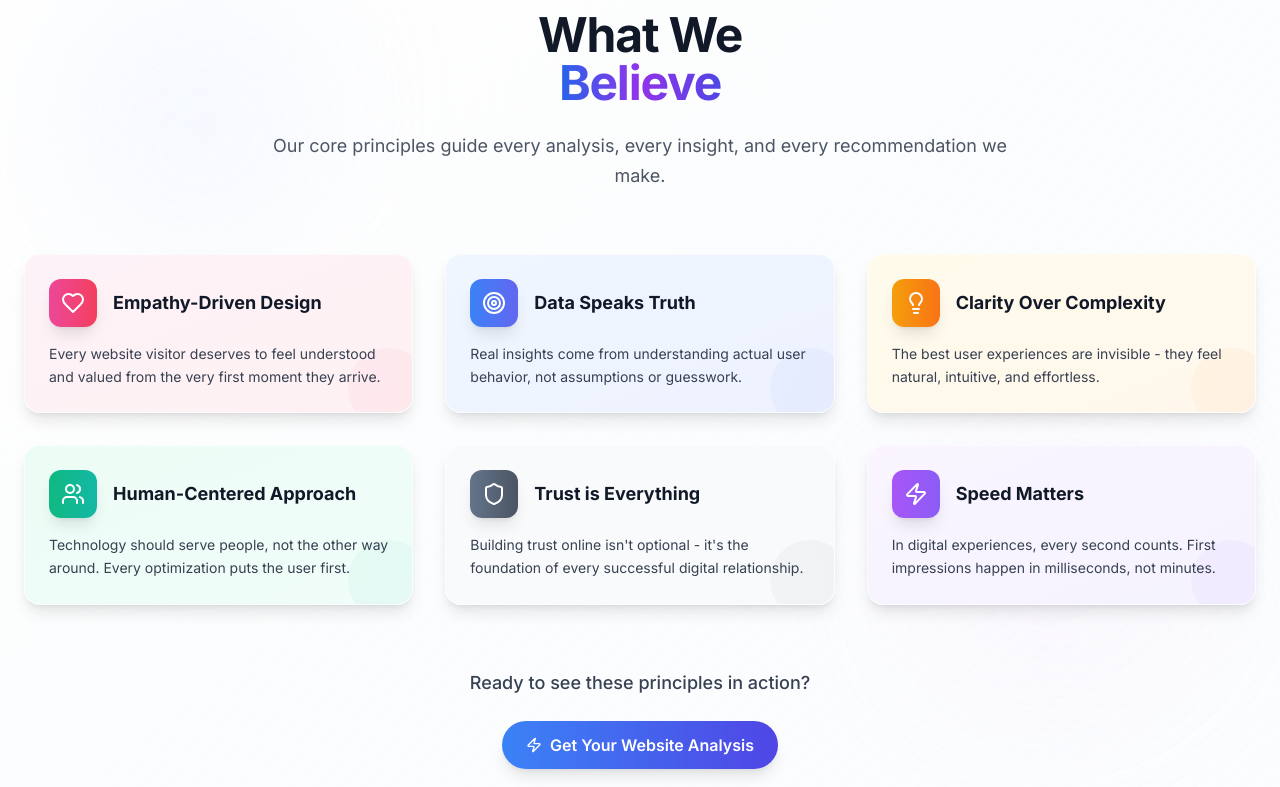
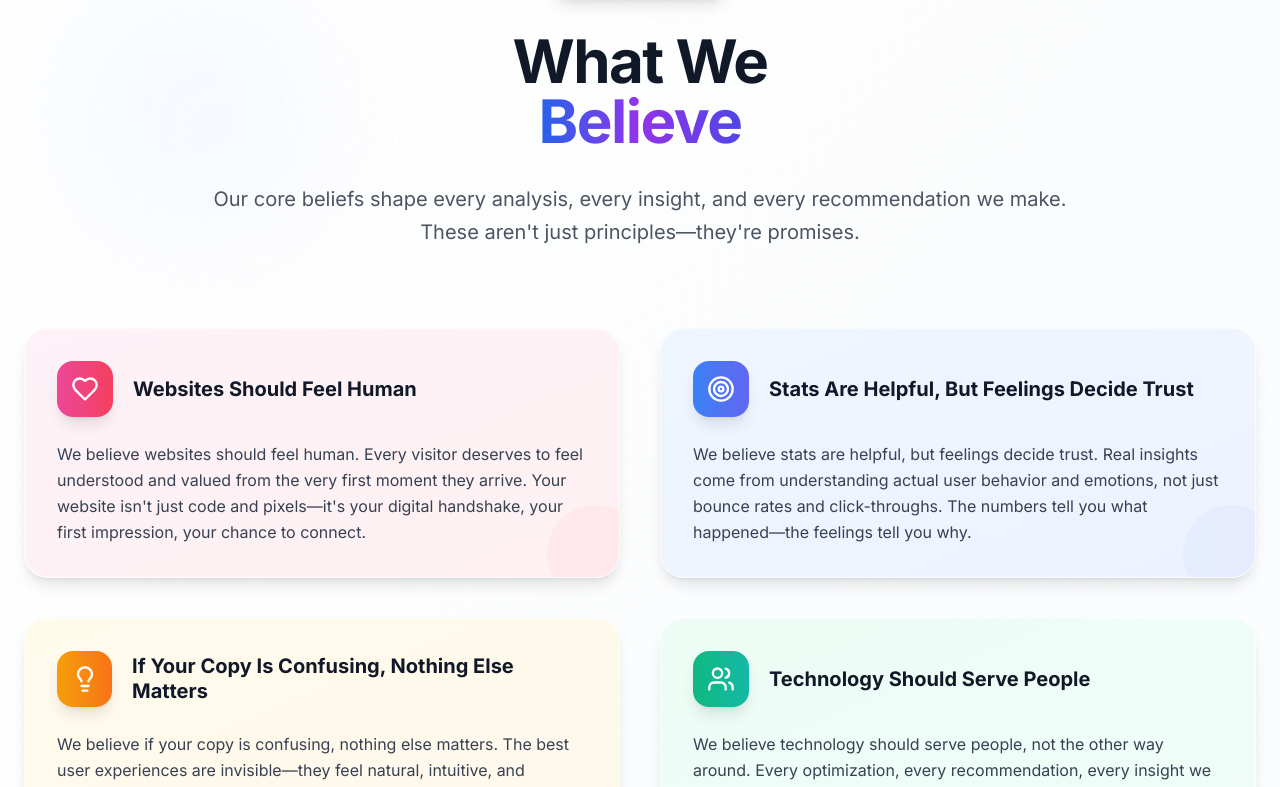
Before and after one commit to kluivstar/Insightoro-FE, a React (Vite) app: page / in a window 1280 px wide. Shown: the part 3864-4651 px from the top of the page. Built offline with nearby package versions, Linux system fonts and the light colour scheme.

Commit message:
Refine Brand Voice section
Added detailed write-ups to the "What We Believe" section and repositioned it after the "Deep Insights, Actionable Results" section. Updated `src/components/BrandVoiceSection.tsx` and `src/pages/Index.tsx`.

```diff
--- a/src/components/BrandVoiceSection.tsx
+++ b/src/components/BrandVoiceSection.tsx
@@ -5,50 +5,50 @@ const BrandVoiceSection = () => {
   const beliefs = [
     {
       icon: Heart,
-      title: "Empathy-Driven Design",
-      description: "Every website visitor deserves to feel understood and valued from the very first moment they arrive.",
+      title: "Websites Should Feel Human",
+      description: "We believe websites should feel human. Every visitor deserves to feel understood and valued from the very first moment they arrive. Your website isn't just code and pixels—it's your digital handshake, your first impression, your chance to connect.",
       gradient: "from-pink-500 to-rose-500",
       bgGradient: "from-pink-50 to-rose-50"
     },
     {
       icon: Target,
-      title: "Data Speaks Truth",
-      description: "Real insights come from understanding actual user behavior, not assumptions or guesswork.",
+      title: "Stats Are Helpful, But Feelings Decide Trust",
+      description: "We believe stats are helpful, but feelings decide trust. Real insights come from understanding actual user behavior and emotions, not just bounce rates and click-throughs. The numbers tell you what happened—the feelings tell you why.",
       gradient: "from-blue-500 to-indigo-500",
       bgGradient: "from-blue-50 to-indigo-50"
     },
     {
       icon: Lightbulb,
-      title: "Clarity Over Complexity",
-      description: "The best user experiences are invisible - they feel natural, intuitive, and effortless.",
+      title: "If Your Copy Is Confusing, Nothing Else Matters",
+      description: "We believe if your copy is confusing, nothing else matters. The best user experiences are invisible—they feel natural, intuitive, and effortless. Clear communication isn't just good writing; it's good business.",
       gradient: "from-amber-500 to-orange-500",
       bgGradient: "from-amber-50 to-orange-50"
     },
     {
       icon: Users,
-      title: "Human-Centered Approach",
-      description: "Technology should serve people, not the other way around. Every optimization puts the user first.",
+      title: "Technology Should Serve People",
+      description: "We believe technology should serve people, not the other way around. Every optimization, every recommendation, every insight we provide puts the human experience first. Because at the end of the day, websites are for people.",
       gradient: "from-emerald-500 to-teal-500",
       bgGradient: "from-emerald-50 to-teal-50"
     },
     {
       icon: Shield,
-      title: "Trust is Everything",
-      description: "Building trust online isn't optional - it's the foundation of every successful digital relationship.",
+      title: "Trust Is Built In Moments",
+      description: "We believe trust is built in moments. Building trust online isn't optional—it's the foundation of every successful digital relationship. One confusing page, one broken link, one moment of friction can undo months of marketing.",
       gradient: "from-slate-500 to-gray-600",
       bgGradient: "from-slate-50 to-gray-50"
     },
     {
       icon: Zap,
-      title: "Speed Matters",
-      description: "In digital experiences, every second counts. First impressions happen in milliseconds, not minutes.",
+      title: "First Impressions Happen In Milliseconds",
+      description: "We believe first impressions happen in milliseconds. In digital experiences, every second counts. Your visitors decide whether to stay or leave faster than they can blink. Make those milliseconds count.",
       gradient: "from-purple-500 to-violet-500",
       bgGradient: "from-purple-50 to-violet-50"
     }
   ];
 
   return (
-    <section className="py-20 bg-gradient-to-br from-white via-slate-50/50 to-blue-50/30 relative overflow-hidden">
+    <section className="py-24 bg-gradient-to-br from-white via-slate-50/50 to-blue-50/30 relative overflow-hidden">
       {/* Background elements */}
       <div className="absolute inset-0">
         <div className="absolute top-32 left-16 w-64 h-64 bg-gradient-to-br from-blue-100/30 to-indigo-100/20 rounded-full blur-3xl"></div>
@@ -56,64 +56,65 @@ const BrandVoiceSection = () => {
       </div>
 
       <div className="container mx-auto px-6 relative z-10">
-        <div className="text-center mb-16">
-          <div className="inline-flex items-center gap-2 bg-gradient-to-r from-blue-100 to-purple-100 px-5 py-2.5 rounded-full mb-8 border border-white/60 shadow-lg">
-            <Heart className="w-4 h-4 text-blue-600" />
+        <div className="text-center mb-20">
+          <div className="inline-flex items-center gap-2 bg-gradient-to-r from-blue-100 to-purple-100 px-6 py-3 rounded-full mb-8 border border-white/60 shadow-lg">
+            <Heart className="w-5 h-5 text-blue-600" />
             <span className="text-sm font-semibold text-gray-700">Our Philosophy</span>
           </div>
 
-          <h2 className="text-4xl md:text-5xl font-bold text-gray-900 mb-6 tracking-tight">
+          <h2 className="text-5xl md:text-6xl font-bold text-gray-900 mb-8 tracking-tight">
             What We
             <br />
             <span className="bg-gradient-to-r from-blue-600 via-purple-600 to-indigo-600 bg-clip-text text-transparent">
               Believe
             </span>
           </h2>
-          <p className="text-lg text-gray-600 max-w-3xl mx-auto leading-relaxed">
-            Our core principles guide every analysis, every insight, and every recommendation we make.
+          <p className="text-xl text-gray-600 max-w-4xl mx-auto leading-relaxed">
+            Our core beliefs shape every analysis, every insight, and every recommendation we make.
+            These aren't just principles—they're promises.
           </p>
         </div>
 
-        <div className="grid md:grid-cols-2 lg:grid-cols-3 gap-8 max-w-7xl mx-auto">
+        <div className="grid md:grid-cols-2 gap-10 max-w-7xl mx-auto">
           {beliefs.map((belief, index) => (
             <div
               key={index}
-              className={`relative group p-6 rounded-2xl bg-gradient-to-br ${belief.bgGradient} border border-white/60 shadow-lg hover:shadow-xl transition-all duration-500 hover:-translate-y-2 overflow-hidden`}
+              className={`relative group p-8 rounded-3xl bg-gradient-to-br ${belief.bgGradient} border border-white/60 shadow-lg hover:shadow-2xl transition-all duration-500 hover:-translate-y-3 overflow-hidden`}
             >
               {/* Hover effect overlay */}
-              <div className="absolute inset-0 bg-gradient-to-br from-white/0 to-white/30 opacity-0 group-hover:opacity-100 transition-opacity duration-500 rounded-2xl"></div>
+              <div className="absolute inset-0 bg-gradient-to-br from-white/0 to-white/30 opacity-0 group-hover:opacity-100 transition-opacity duration-500 rounded-3xl"></div>
 
               <div className="relative z-10">
-                <div className="flex items-center gap-4 mb-4">
-                  <div className={`w-12 h-12 bg-gradient-to-r ${belief.gradient} rounded-xl flex items-center justify-center shadow-lg group-hover:scale-110 transition-transform duration-300`}>
-                    <belief.icon className="w-6 h-6 text-white" />
+                <div className="flex items-center gap-5 mb-6">
+                  <div className={`w-14 h-14 bg-gradient-to-r ${belief.gradient} rounded-2xl flex items-center justify-center shadow-lg group-hover:scale-110 transition-transform duration-300`}>
+                    <belief.icon className="w-7 h-7 text-white" />
                   </div>
-                  <h3 className="text-lg font-bold text-gray-900 group-hover:text-gray-800 transition-colors duration-300">
+                  <h3 className="text-xl font-bold text-gray-900 group-hover:text-gray-800 transition-colors duration-300 leading-tight">
                     {belief.title}
                   </h3>
                 </div>
 
-                <p className="text-gray-700 leading-relaxed text-sm group-hover:text-gray-600 transition-colors duration-300">
+                <p className="text-gray-700 leading-relaxed text-base group-hover:text-gray-600 transition-colors duration-300">
                   {belief.description}
                 </p>
               </div>
 
               {/* Decorative element */}
-              <div className={`absolute -bottom-4 -right-4 w-20 h-20 bg-gradient-to-r ${belief.gradient} rounded-full opacity-5 group-hover:opacity-10 transition-opacity duration-500`}></div>
+              <div className={`absolute -bottom-6 -right-6 w-24 h-24 bg-gradient-to-r ${belief.gradient} rounded-full opacity-5 group-hover:opacity-10 transition-opacity duration-500`}></div>
 
               {/* Animated border */}
-              <div className="absolute inset-0 rounded-2xl opacity-0 group-hover:opacity-100 transition-opacity duration-500 bg-gradient-to-r from-transparent via-white/20 to-transparent animate-[scan_3s_linear_infinite]"></div>
+              <div className="absolute inset-0 rounded-3xl opacity-0 group-hover:opacity-100 transition-opacity duration-500 bg-gradient-to-r from-transparent via-white/20 to-transparent animate-[scan_3s_linear_infinite]"></div>
             </div>
           ))}
         </div>
 
         {/* Call to action */}
-        <div className="text-center mt-16">
-          <p className="text-lg font-medium text-gray-700 mb-6">
-            Ready to see these principles in action?
+        <div className="text-center mt-20">
+          <p className="text-xl font-medium text-gray-700 mb-8">
+            Ready to see these beliefs in action?
           </p>
-          <div className="inline-flex items-center gap-2 px-6 py-3 bg-gradient-to-r from-blue-500 to-indigo-600 text-white rounded-full font-semibold shadow-lg hover:shadow-xl transform hover:-translate-y-1 transition-all duration-300 cursor-pointer">
-            <Zap className="w-4 h-4" />
+          <div className="inline-flex items-center gap-3 px-8 py-4 bg-gradient-to-r from-blue-500 to-indigo-600 text-white rounded-full font-semibold shadow-lg hover:shadow-xl transform hover:-translate-y-1 transition-all duration-300 cursor-pointer text-lg">
+            <Zap className="w-5 h-5" />
             Get Your Website Analysis
           </div>
         </div>
```
